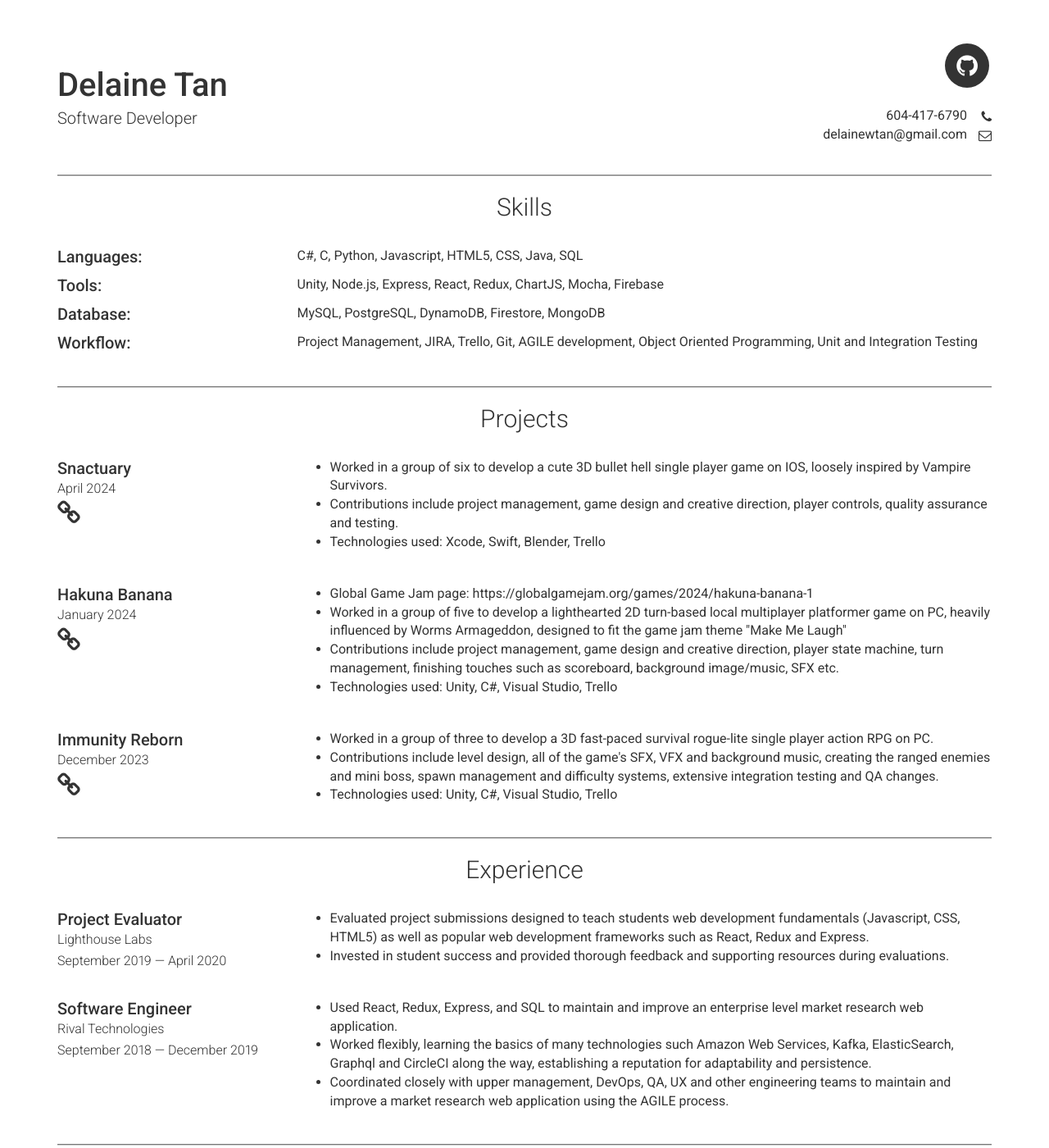
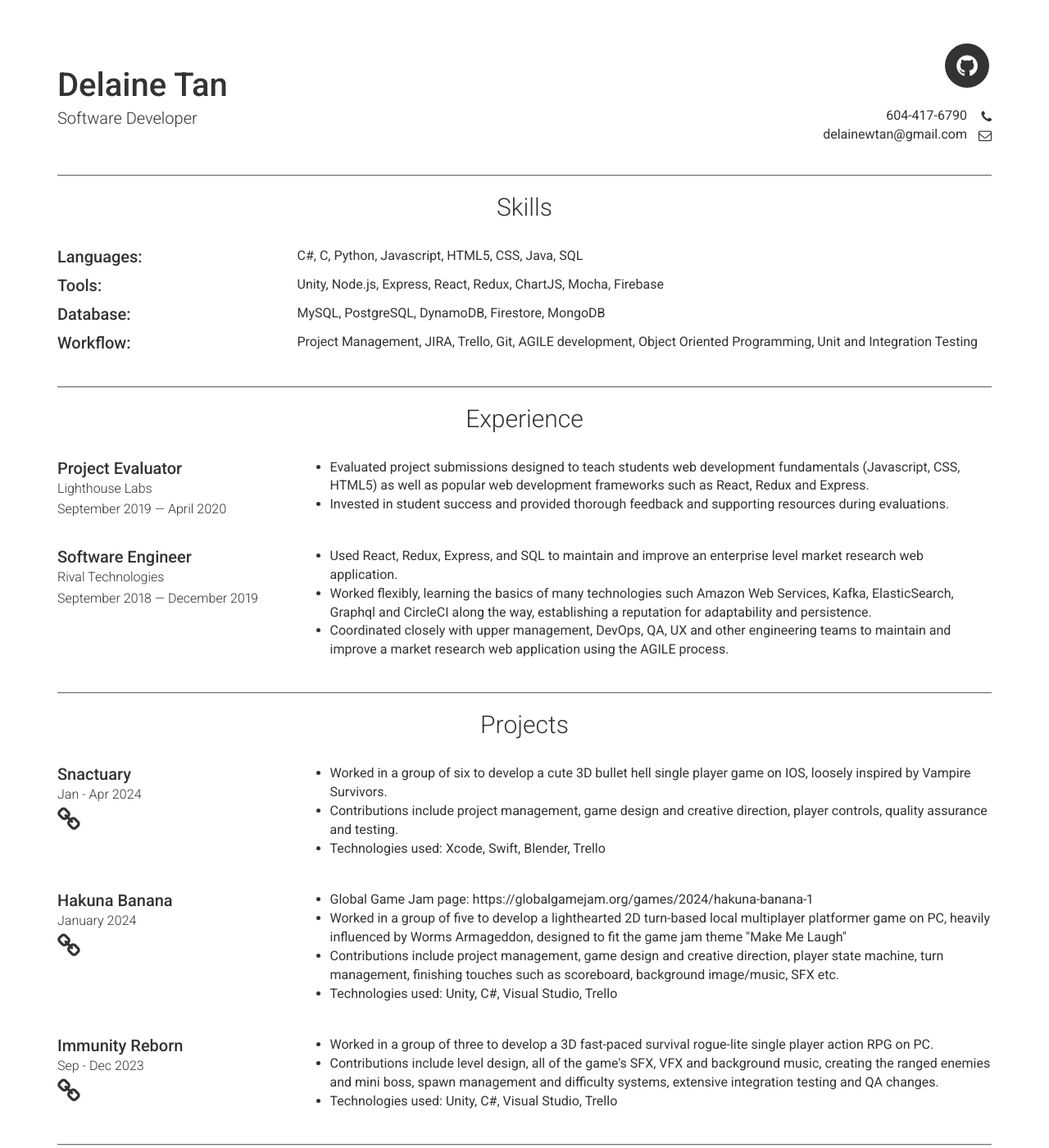
Before and after one commit to DelaineWTan/delainewtan.github.io, a Jekyll site: the page built from index.md, in a window 1280 px wide and 1400 px high. Shown: the whole window at 82% size. Built offline with Jekyll 4.4.1, drawn with Linux system fonts in a browser that asks for light colours.

Commit message:
Adjust order of items and skills section.

```diff
--- a/_data/projects.yml
+++ b/_data/projects.yml
@@ -1,7 +1,7 @@
 # Project template
 - layout: left
   name: Snactuary
-  dates: April 2024
+  dates: Jan - Apr 2024
   link: https://github.com/DelaineWTan/Snactuary
   # github:
   description_list:
@@ -20,7 +20,7 @@
     - text: "Technologies used: Unity, C#, Visual Studio, Trello"
 - layout: left
   name: Immunity Reborn
-  dates: December 2023
+  dates: Sep - Dec 2023
   link: https://delainetan.itch.io/immunity-reborn
   # github:
   description_list:
--- a/_layouts/default.html
+++ b/_layouts/default.html
@@ -14,12 +14,12 @@
           {%- include skills.html -%}
           {%- endif -%}
 
+          {%- if site.data.experience.size > 0 -%}
+          {%- include experience.html -%}
+          {%- endif -%}
+
           {%- if site.data.projects.size > 0 -%}
           {%- include projects.html -%}
-          {%- endif -%}
-
-          {%- if site.data.experience.size > 0 -%}
-          {%- include experience.html -%}
           {%- endif -%}
 
           {%- if site.data.education.size > 0 -%}
```
Also changed, not shown: 1 other file.
